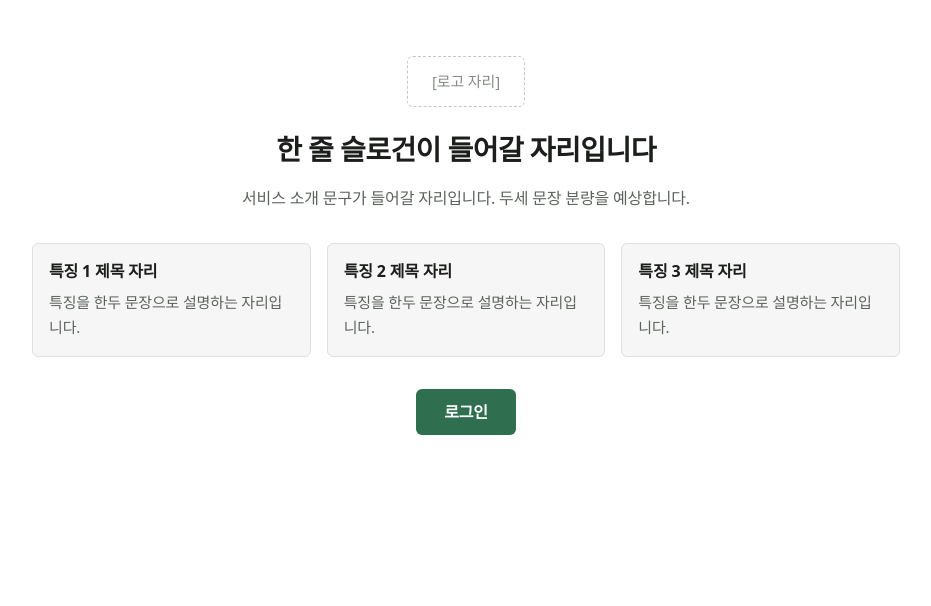
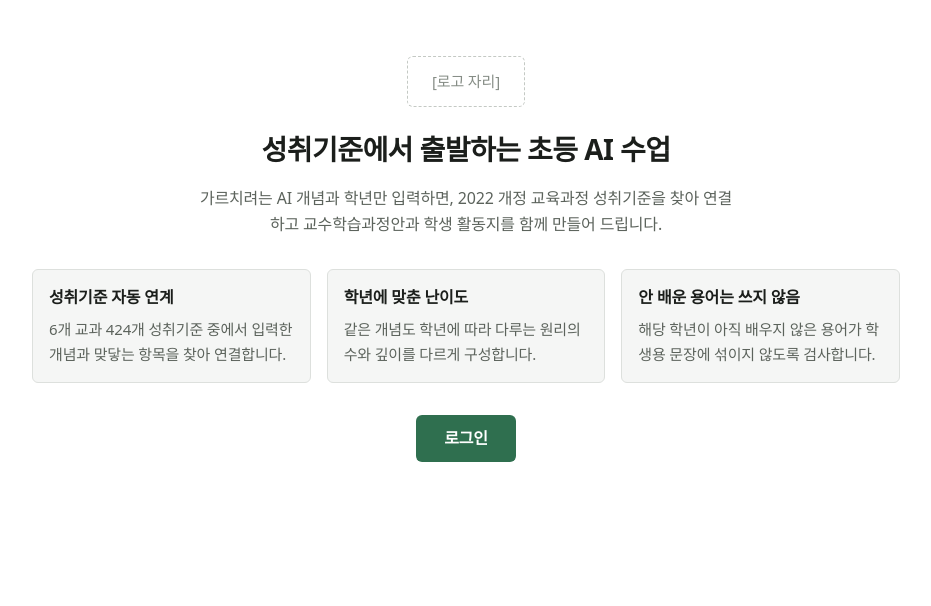
Before and after one commit to GrntKim/Edutech, a FastAPI app: page / in a window 1280 px wide. Shown: the part 50-656 px from the top of the page, without its empty margins (174-1105 px from the left). Run offline with FastAPI, Linux system fonts and the light colour scheme; some libraries are stand-ins or nearby versions.

Commit message:
feat(e): 웰컴 페이지 문구 반영
슬로건·소개 문단·특징 카드 3개를 확정안으로 채운다. 로고는 아직 미확정이라
[로고 자리] 플레이스홀더를 유지한다.

검토 중인 슬로건 대안 둘은 템플릿 주석으로 남겼다 — 교체 시 copy 블록의 한
줄만 바꾸면 된다.

Co-Authored-By: Claude Opus 5 <noreply@anthropic.com>

```diff
--- a/app/templates/welcome.html
+++ b/app/templates/welcome.html
@@ -2,17 +2,17 @@
 {# 서비스 소개 페이지. 로그인 여부와 무관하게 같은 내용을 보여주고, CTA만 달라진다.
    생성 화면은 /generate로 분리돼 있다.
 
-   문구는 아직 확정되지 않았다. 나중에 통째로 갈아끼울 수 있도록 화면에 나가는
-   텍스트를 전부 아래 copy 한 곳에 모은다 — 템플릿 본문에는 문자열 리터럴을 두지
-   않는다. dict 접근은 대괄호로 한다(Jinja에서 .items/.get 등은 메서드가 잡힌다). #}
+   화면에 나가는 텍스트는 전부 아래 copy 한 곳에 모은다 — 템플릿 본문에는 문자열
+   리터럴을 두지 않는다. dict 접근은 대괄호로 한다(Jinja에서 .items/.get 등은
+   메서드가 잡힌다). #}
 {% set copy = {
     "logo": "[로고 자리]",
-    "slogan": "한 줄 슬로건이 들어갈 자리입니다",
-    "intro": "서비스 소개 문구가 들어갈 자리입니다. 두세 문장 분량을 예상합니다.",
+    "slogan": "성취기준에서 출발하는 초등 AI 수업",
+    "intro": "가르치려는 AI 개념과 학년만 입력하면, 2022 개정 교육과정 성취기준을 찾아 연결하고 교수학습과정안과 학생 활동지를 함께 만들어 드립니다.",
     "features": [
-        {"title": "특징 1 제목 자리", "body": "특징을 한두 문장으로 설명하는 자리입니다."},
-        {"title": "특징 2 제목 자리", "body": "특징을 한두 문장으로 설명하는 자리입니다."},
-        {"title": "특징 3 제목 자리", "body": "특징을 한두 문장으로 설명하는 자리입니다."}
+        {"title": "성취기준 자동 연계", "body": "6개 교과 424개 성취기준 중에서 입력한 개념과 맞닿는 항목을 찾아 연결합니다."},
+        {"title": "학년에 맞춘 난이도", "body": "같은 개념도 학년에 따라 다루는 원리의 수와 깊이를 다르게 구성합니다."},
+        {"title": "안 배운 용어는 쓰지 않음", "body": "해당 학년이 아직 배우지 않은 용어가 학생용 문장에 섞이지 않도록 검사합니다."}
     ],
     "cta_authenticated": "교안 생성하기",
     "cta_anonymous": "로그인"
@@ -23,13 +23,14 @@
             {# PLACEHOLDER: 서비스 로고 — 확정 후 이미지 태그로 교체 #}
             <div class="welcome-logo">{{ copy["logo"] }}</div>
 
-            {# PLACEHOLDER: 서비스 슬로건 — 확정 후 교체 #}
+            {# 검토 중인 대안 둘:
+               - "이미 가르치던 단원 위에 AI를 얹습니다" — 따로 시간 내지 않아도
+                 된다는 이점이 드러나 교사 관점에 가깝다.
+               - "교과 성취기준에 연결된 AI 개념 수업안" — 밋밋하지만 오해 여지가 없다. #}
             <h1 class="welcome-slogan">{{ copy["slogan"] }}</h1>
 
-            {# PLACEHOLDER: 서비스 소개 문단 — 확정 후 교체 #}
             <p class="welcome-intro">{{ copy["intro"] }}</p>
 
-            {# PLACEHOLDER: 특징 카드 3개 — 확정 후 교체 #}
             <ul class="welcome-features">
                 {% for feature in copy["features"] %}
                 <li class="welcome-card">
```
